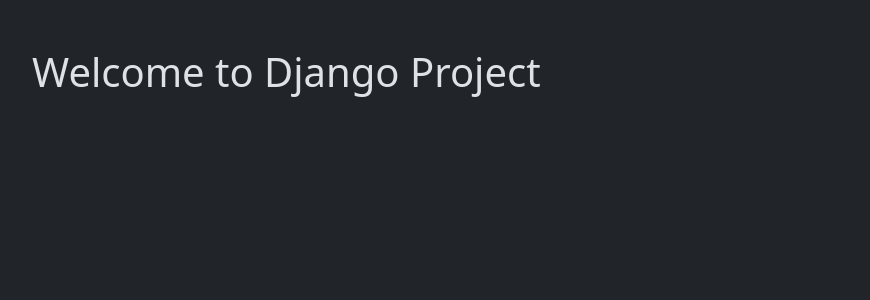
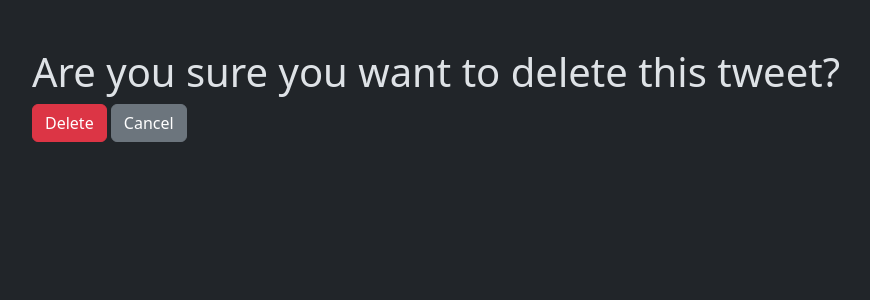
Before and after one commit to haseebjaved4212/Twiter, a Django app: template chaiheadq/tweet/templates/tweet_confirm_delete.html in a window 1280 px wide. Shown: the part 56-356 px from the top of the page, without its empty margins (50-920 px from the left). Run offline with Django 5.2, Linux system fonts and the light colour scheme; the template is opened without the code that fills it, so the values that code supplies are empty.

Commit message:
feat: add tweet deletion confirmation template and include media assets and database file

```diff
--- a/chaiheadq/tweet/templates/tweet_confirm_delete.html
+++ b/chaiheadq/tweet/templates/tweet_confirm_delete.html
@@ -2,5 +2,10 @@
 {% block title %}Little Tweeter{% endblock %}
 
 {%block content%}
-    <h1 class="mt-5">Welcome to Django Project </h1>
+    <h1 class="mt-5">Are you sure you want to delete this tweet?</h1>
+    <form method="post" >
+        {%csrf_token%}
+        <button type="submit" class="btn btn-danger">Delete</button>
+        <a href="{%url 'tweet_list'%}" class="btn btn-secondary">Cancel</a>
+    </form>
 {%endblock%}
```
Also changed, not shown: chaiheadq/db.sqlite3, chaiheadq/media/photos/WhatsApp_Image_2026-06-04_at_6.45.10_PM.jpeg (added), chaiheadq/media/photos/WhatsApp_Image_2026-06-18_at_6.23.50_PM.jpeg (added).
